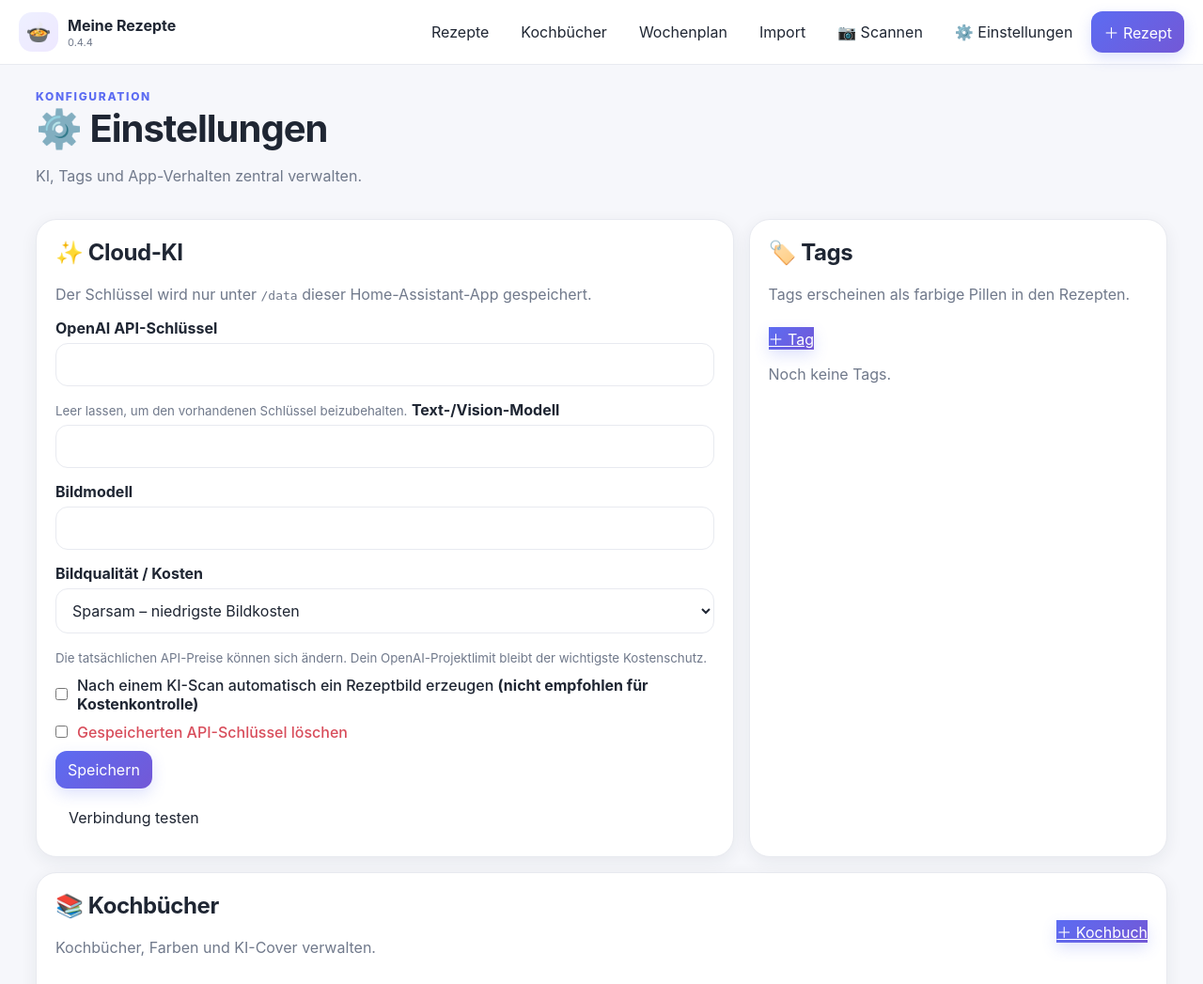
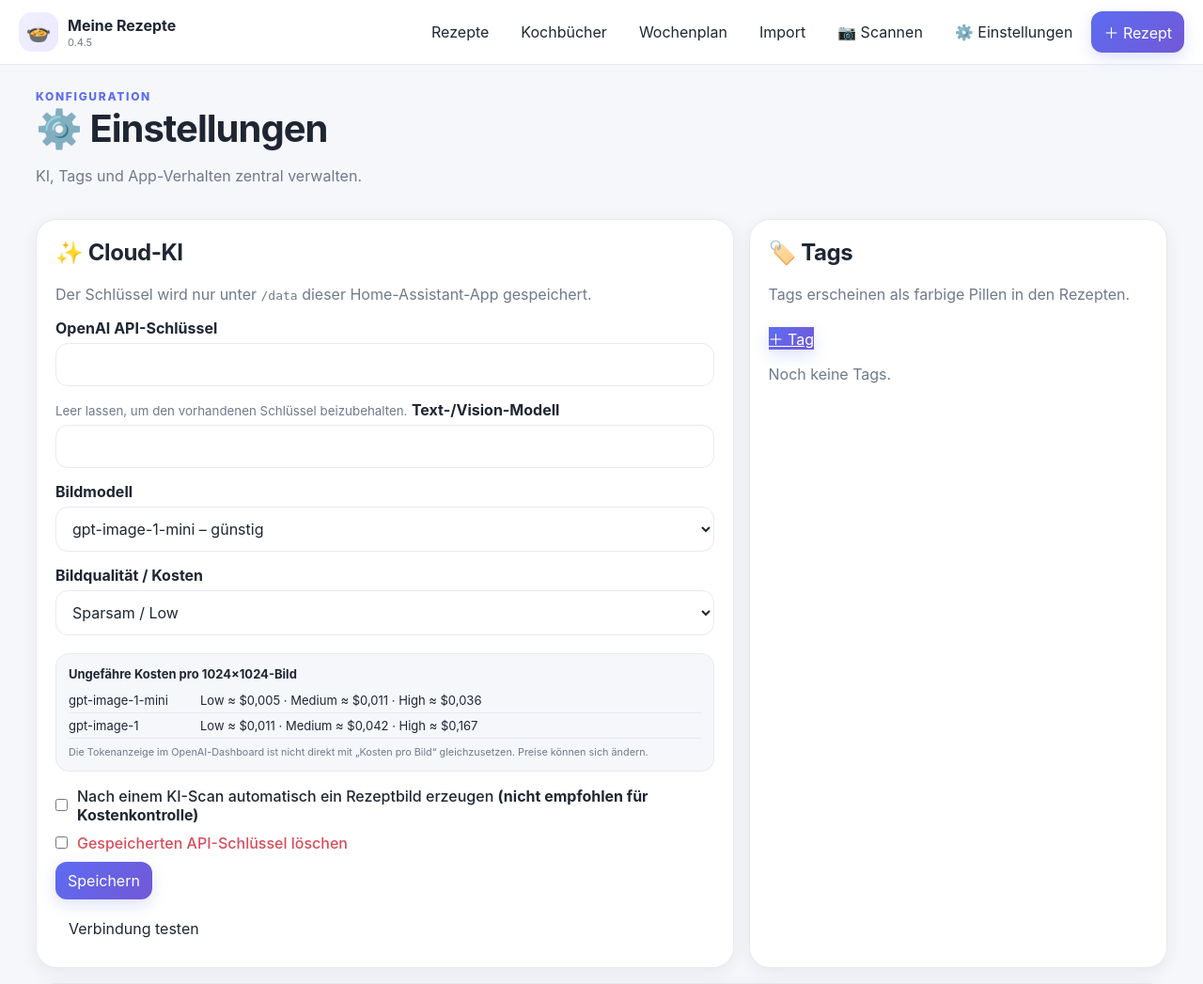
Before and after one commit to michaelswalter-hub/home-assistant-apps, a Flask app: template rezept_sammler/templates/settings.html in a window 1280 px wide. Shown: the top 1047 px of the page at 94% size. Run offline with Flask 3, Linux system fonts and the light colour scheme; the template is opened without the code that fills it, so the values that code supplies are empty; parts of the project's set-up code (start-up, migrations or seed data) failed here and were passed over.

Commit message:
Update 0.4.5

```diff
--- a/rezept_sammler/config.yaml
+++ b/rezept_sammler/config.yaml
@@ -1,6 +1,6 @@
 name: "Meine Rezepte"
 description: "Private Rezeptverwaltung mit Kochmodus, Wochenplan und Kochbüchern"
-version: "0.4.4"
+version: "0.4.5"
 slug: "rezept_sammler"
 init: false
 arch:
--- a/rezept_sammler/main.py
+++ b/rezept_sammler/main.py
@@ -361,12 +361,22 @@ def new_recipe():
 def recipe_detail():
     rid=request.args.get("id",type=int); con=db()
     r=con.execute("SELECT * FROM recipes WHERE id=?",(rid,)).fetchone()
+    if not r:
+        con.close()
+        return redirect("./")
     notes=con.execute("SELECT * FROM notes WHERE recipe_id=? ORDER BY cooked_at DESC,id DESC",(rid,)).fetchall()
-    cookbook_names=[x["name"] for x in con.execute("""SELECT c.name FROM cookbooks c JOIN recipe_cookbooks rc ON rc.cookbook_id=c.id WHERE rc.recipe_id=? ORDER BY c.name COLLATE NOCASE""",(rid,)).fetchall()]
-    recipe_tags=con.execute("""SELECT t.name,t.color FROM tags t JOIN recipe_tags rt ON rt.tag_id=t.id WHERE rt.recipe_id=? ORDER BY t.name COLLATE NOCASE""",(rid,)).fetchall()
+    cookbook_names=[x["name"] for x in con.execute("""SELECT c.name FROM cookbooks c
+        JOIN recipe_cookbooks rc ON rc.cookbook_id=c.id
+        WHERE rc.recipe_id=? ORDER BY c.name COLLATE NOCASE""",(rid,)).fetchall()]
+    recipe_tags=con.execute("""SELECT t.name,t.color FROM tags t
+        JOIN recipe_tags rt ON rt.tag_id=t.id
+        WHERE rt.recipe_id=? ORDER BY t.name COLLATE NOCASE""",(rid,)).fetchall()
+    gallery=con.execute("""SELECT * FROM recipe_images
+        WHERE recipe_id=? ORDER BY is_cover DESC,id DESC""",(rid,)).fetchall()
     con.close()
-    if not r: return redirect("./")
-    return render_template("recipe.html",recipe=r,notes=notes,safe_date=safe_date,cookbook_names=cookbook_names,tag_names=[x["name"] for x in recipe_tags],recipe_tags=recipe_tags)
+    return render_template("recipe.html",recipe=r,notes=notes,safe_date=safe_date,
+        cookbook_names=cookbook_names,tag_names=[x["name"] for x in recipe_tags],
+        recipe_tags=recipe_tags,gallery=gallery)
 
 def edit_recipe():
     rid=request.args.get("id",type=int); con=db()
--- a/rezept_sammler/static/style.css
+++ b/rezept_sammler/static/style.css
@@ -52,3 +52,8 @@ input,textarea,select{width:100%;font:inherit;color:var(--text);background:var(-
 
 .recipe-gallery{margin:12px 0 20px}.gallery-track{display:flex;overflow-x:auto;scroll-snap-type:x mandatory;gap:12px;border-radius:22px;scrollbar-width:none}.gallery-track::-webkit-scrollbar{display:none}.gallery-slide{position:relative;min-width:100%;margin:0;scroll-snap-align:start;background:var(--card);border:1px solid var(--border);border-radius:22px;overflow:hidden}.gallery-slide img{width:100%;max-height:520px;aspect-ratio:16/10;object-fit:cover;display:block}.gallery-slide figcaption{display:flex;gap:10px;justify-content:flex-end;align-items:center;padding:10px 13px;flex-wrap:wrap}.gallery-slide figcaption a{text-decoration:none}.cover-badge{margin-right:auto;font-weight:750;color:var(--accent)}.gallery-dots{display:flex;justify-content:center;gap:7px;margin-top:9px}.gallery-dots a{width:8px;height:8px;border-radius:50%;background:var(--muted);opacity:.45}
 .ai-progress{margin:20px auto;padding:20px;border-radius:18px;background:var(--bg);max-width:440px}.ai-progress:not([hidden]){display:flex;flex-direction:column;align-items:center;gap:8px}.spinner{width:38px;height:38px;border:4px solid var(--border);border-top-color:var(--accent);border-radius:50%;animation:spin .8s linear infinite}@keyframes spin{to{transform:rotate(360deg)}}button:disabled{opacity:.55;cursor:wait}
+
+.ai-cost-table{margin:4px 0 16px;padding:13px;border:1px solid var(--border);border-radius:14px;background:var(--bg);font-size:13px}
+.ai-cost-table>b{display:block;margin-bottom:7px}.ai-cost-table>div{display:grid;grid-template-columns:130px 1fr;gap:10px;padding:5px 0;border-bottom:1px solid var(--border)}
+.ai-cost-table small{display:block;color:var(--muted);margin-top:8px}
+@media(max-width:600px){.ai-cost-table>div{grid-template-columns:1fr;gap:2px}}
--- a/rezept_sammler/templates/base.html
+++ b/rezept_sammler/templates/base.html
@@ -5,7 +5,7 @@
 <link rel="stylesheet" href="static/style.css"></head><body>
 <div class="app-shell">
 <header class="app-header">
-<a class="brand" href="./"><span class="brand-icon">🍲</span><span><b>Meine Rezepte</b><small>0.4.4</small></span></a>
+<a class="brand" href="./"><span class="brand-icon">🍲</span><span><b>Meine Rezepte</b><small>0.4.5</small></span></a>
 <nav class="top-nav desktop-nav">
 <a href="./">Rezepte</a><a href="?view=books">Kochbücher</a><a href="?view=week">Wochenplan</a>
 <a href="?view=import">Import</a><a href="?view=scan">📷 Scannen</a><a href="?view=settings">⚙️ Einstellungen</a>
--- a/rezept_sammler/templates/settings.html
+++ b/rezept_sammler/templates/settings.html
@@ -12,14 +12,23 @@
 <input type="password" name="api_key" placeholder="{{masked_key}}" autocomplete="new-password">
 <small class="field-help">Leer lassen, um den vorhandenen Schlüssel beizubehalten.</small>
 <label>Text-/Vision-Modell</label><input name="text_model" value="{{settings.text_model}}">
-<label>Bildmodell</label><input name="image_model" value="{{settings.image_model}}">
+<label>Bildmodell</label>
+<select name="image_model">
+<option value="gpt-image-1-mini" {% if settings.image_model=='gpt-image-1-mini' %}selected{% endif %}>gpt-image-1-mini – günstig</option>
+<option value="gpt-image-1" {% if settings.image_model=='gpt-image-1' %}selected{% endif %}>gpt-image-1 – höhere Qualität</option>
+</select>
 <label>Bildqualität / Kosten</label>
 <select name="image_quality">
-<option value="low" {% if settings.image_quality=='low' %}selected{% endif %}>Sparsam – niedrigste Bildkosten</option>
-<option value="medium" {% if settings.image_quality=='medium' %}selected{% endif %}>Standard – guter Kompromiss</option>
-<option value="high" {% if settings.image_quality=='high' %}selected{% endif %}>Hoch – beste Qualität, höhere Kosten</option>
+<option value="low" {% if settings.image_quality=='low' %}selected{% endif %}>Sparsam / Low</option>
+<option value="medium" {% if settings.image_quality=='medium' %}selected{% endif %}>Standard / Medium</option>
+<option value="high" {% if settings.image_quality=='high' %}selected{% endif %}>Hoch / High</option>
 </select>
-<small class="field-help">Die tatsächlichen API-Preise können sich ändern. Dein OpenAI-Projektlimit bleibt der wichtigste Kostenschutz.</small>
+<div class="ai-cost-table">
+<b>Ungefähre Kosten pro 1024×1024-Bild</b>
+<div><span>gpt-image-1-mini</span><span>Low ≈ $0,005 · Medium ≈ $0,011 · High ≈ $0,036</span></div>
+<div><span>gpt-image-1</span><span>Low ≈ $0,011 · Medium ≈ $0,042 · High ≈ $0,167</span></div>
+<small>Die Tokenanzeige im OpenAI-Dashboard ist nicht direkt mit „Kosten pro Bild“ gleichzusetzen. Preise können sich ändern.</small>
+</div>
 <label class="switch-row"><input type="checkbox" name="auto_ai_image" value="1" {% if settings.auto_ai_image %}checked{% endif %}><span>Nach einem KI-Scan automatisch ein Rezeptbild erzeugen <b>(nicht empfohlen für Kostenkontrolle)</b></span></label>
 <label class="switch-row danger-zone"><input type="checkbox" name="clear_key" value="1"><span>Gespeicherten API-Schlüssel löschen</span></label>
 <button class="primary">Speichern</button>
```
